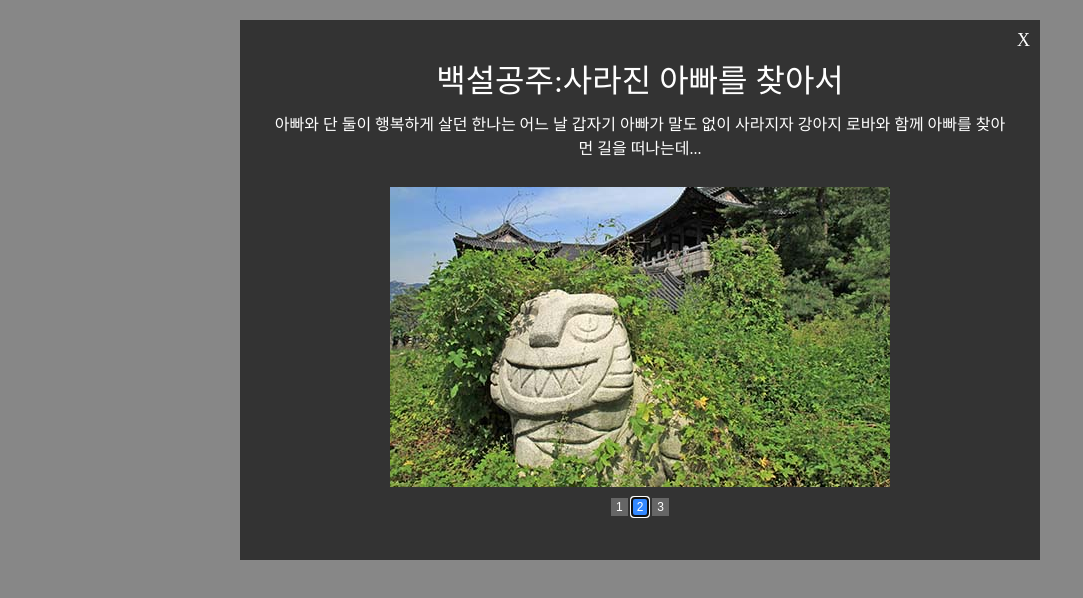
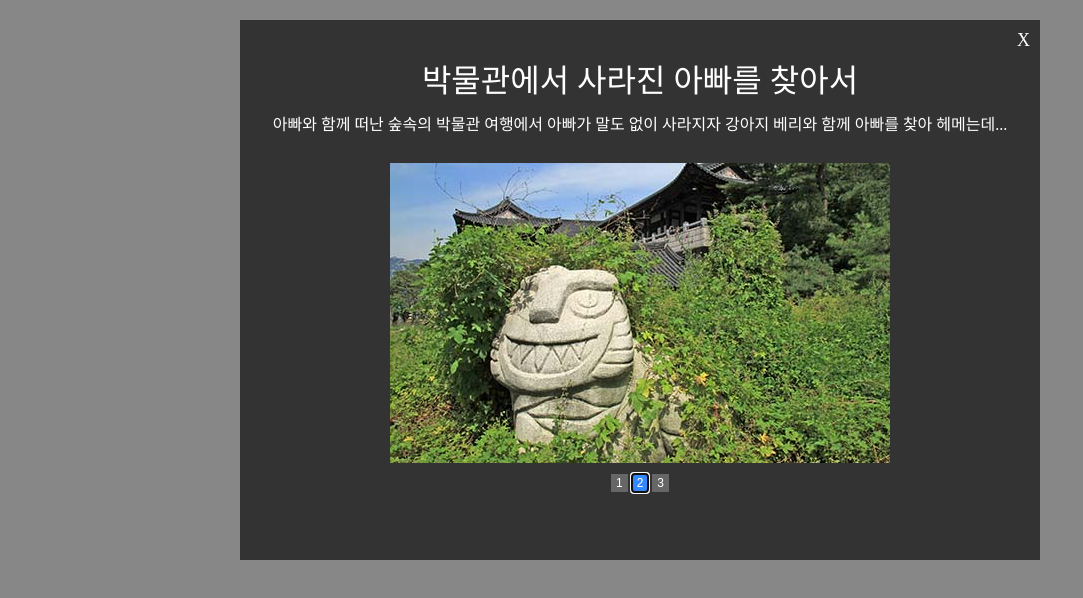
Before and after one commit to csslick/lightbox, a plain HTML site: page index.html in a window 1280 px wide. Both pictures are taken after a click on the picture 70 px from the left and 97 px from the top of the page. Shown: the part 130-728 px from the top of the page, without its empty margins (0-1083 px from the left). Drawn offline with nearby package versions, Linux system fonts and the light colour scheme.

Commit message:
Update index.html

```diff
--- a/index.html
+++ b/index.html
@@ -2,7 +2,7 @@
 <html lang="en">
 <head>
 	<meta charset="UTF-8">
-	<title>5장 라이트박스</title>
+	<title>7장 라이트박스</title>
 	<meta name="author" content="by tailofmoon" />
 	<link rel="stylesheet" href="style.css" />
 	<script src="https://ajax.googleapis.com/ajax/libs/jquery/1.12.4/jquery.min.js"></script>
@@ -21,8 +21,8 @@
 <div id="block"></div>
 
 <div id="lightbox">
-	<h1>백설공주:사라진 아빠를 찾아서</h1>
-	<p>아빠와 단 둘이 행복하게 살던 한나는 어느 날 갑자기 아빠가 말도 없이 사라지자 강아지 로바와 함께 아빠를 찾아 먼 길을 떠나는데... <br><br></p>
+	<h1>박물관에서 사라진 아빠를 찾아서</h1>
+	<p>아빠와 함께 떠난 숲속의 박물관 여행에서 아빠가 말도 없이 사라지자 강아지 베리와 함께 아빠를 찾아 헤메는데...<br><br></p>
 	<figure>
 	  <img src="images/img01.jpg" class="active" alt="" />
 	  <img src="images/img02.jpg" alt="" />
```
